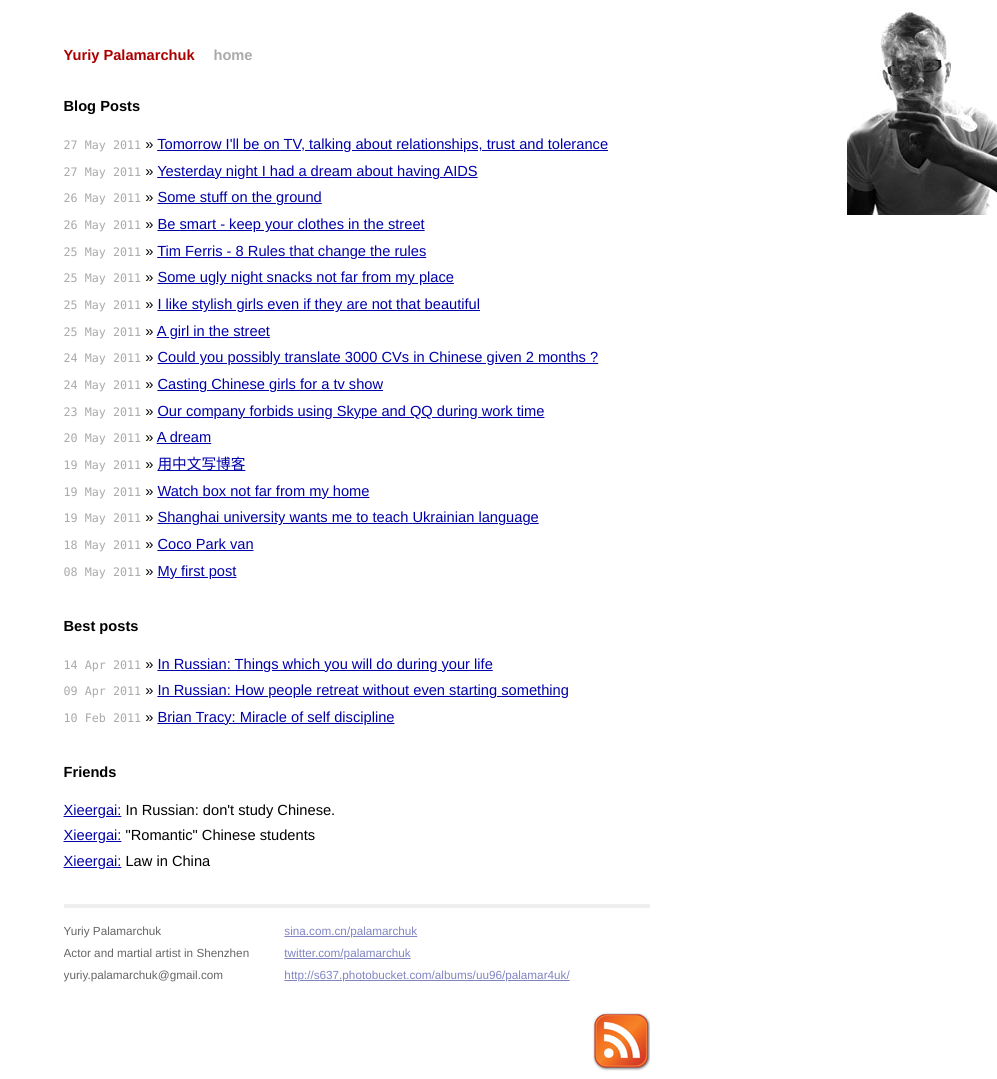
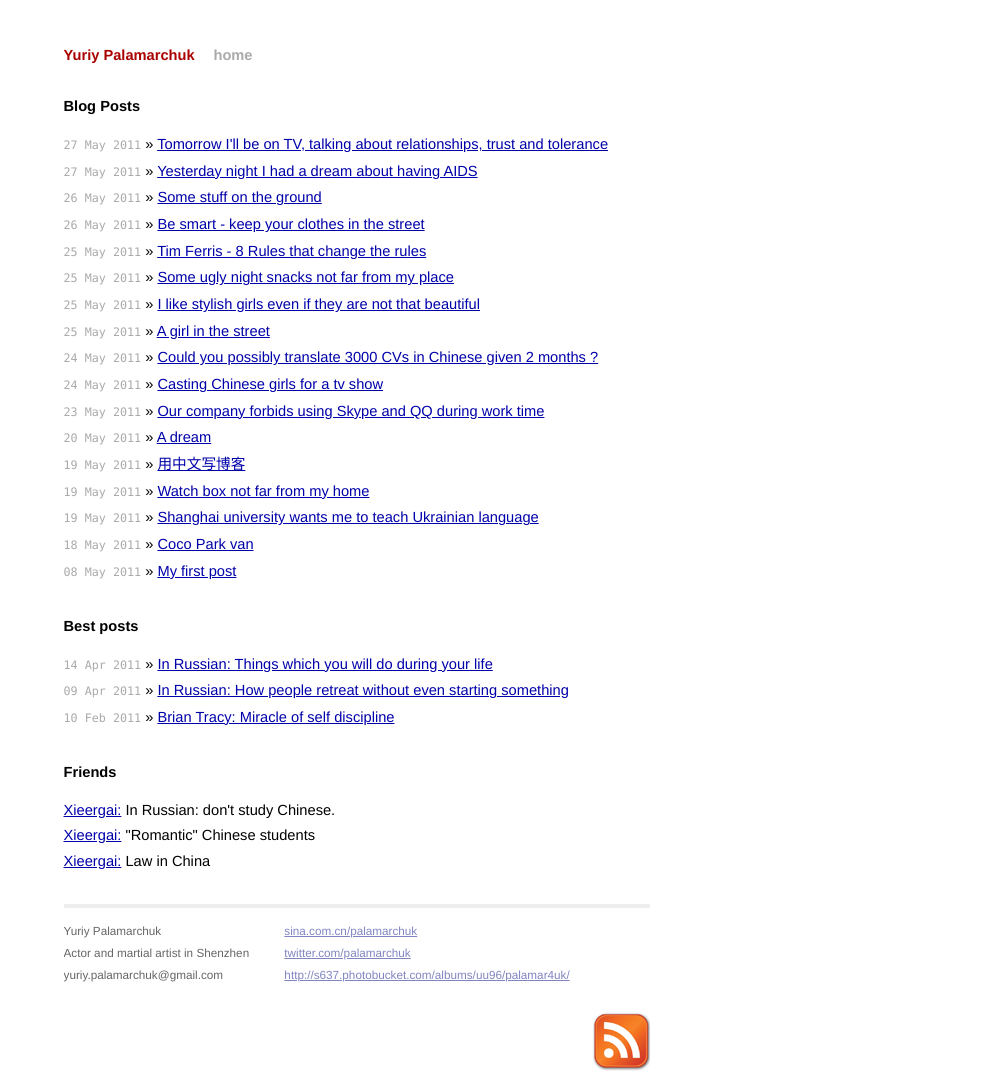
Before and after one commit to iurii/iurii.github.com, a Jekyll site: the page built from index.html, in a window 1280 px wide. Shown: the whole page, without its empty margins (283-1280 px from the left). Built offline with Jekyll 4.4.1, drawn with Linux system fonts in a browser that asks for light colours.

Commit message:
avatar deleted, layout changed

```diff
--- a/_layouts/default.html
+++ b/_layouts/default.html
@@ -55,8 +55,6 @@ var WRInitTime=(new Date()).getTime();
   </div>
 </div>
 
-<a href="http://palamarchuk.co"><img style="position: absolute; top: 0; right: 0; border: 0;" src="images/yuriy_avatar.jpg" alt="Yuriy Palamarchuk" /></a>
-
 <!-- ClickTale Bottom part -->
 <div id="ClickTaleDiv" style="display: none;"></div>
 <script type="text/javascript">
```
Also changed, not shown: images/yuriy_avatar.jpg (deleted).
